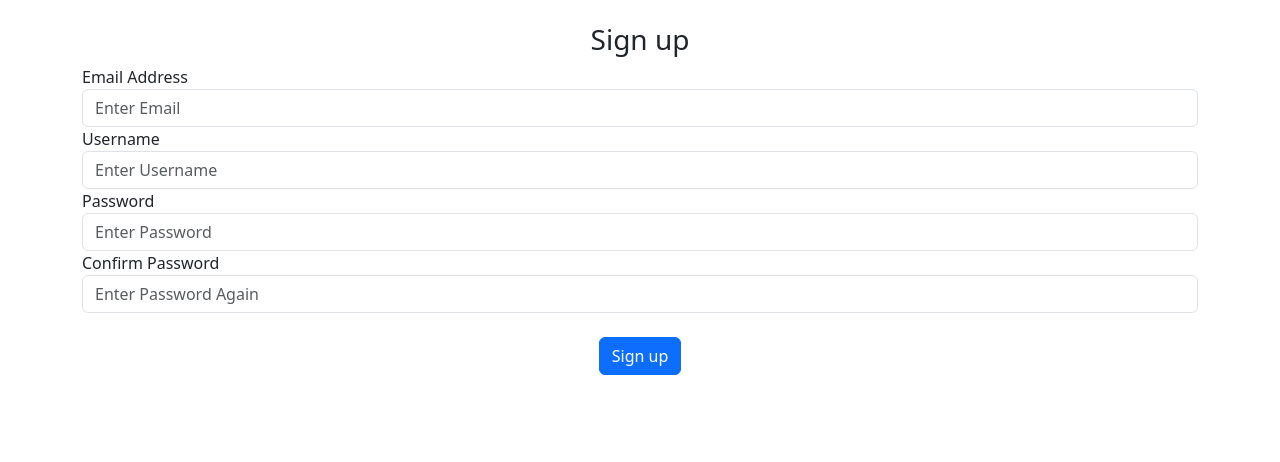
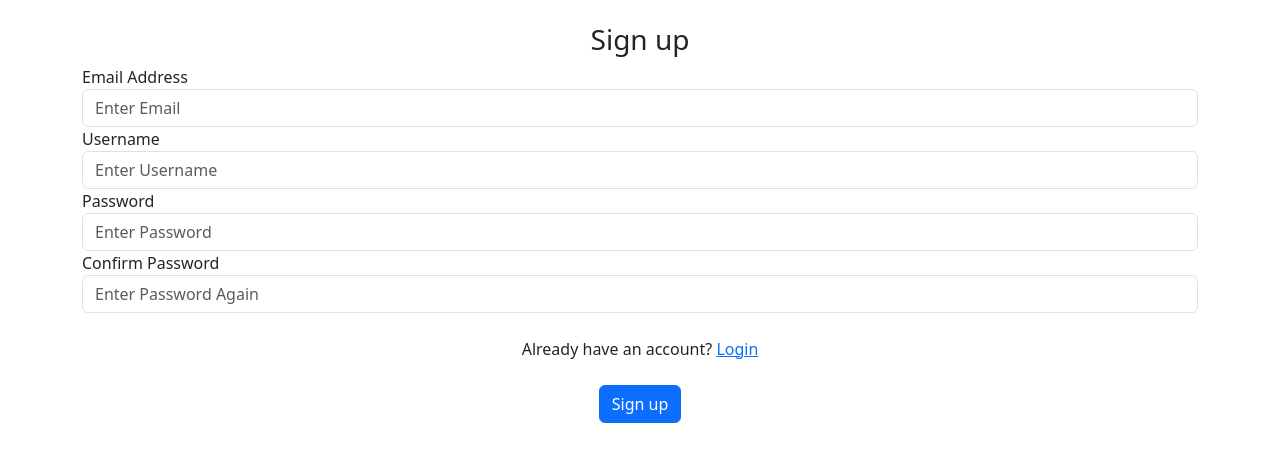
Before and after one commit to viinay18/blog_website, a Flask app: page /sign-up in a window 1280 px wide. Shown: the part 57-519 px from the top of the page. Run offline with Flask 3, Linux system fonts and the light colour scheme; some libraries are stand-ins or nearby versions.

Commit message:
Update signup.html

```diff
--- a/website/templates/signup.html
+++ b/website/templates/signup.html
@@ -38,6 +38,8 @@
         />
         <br>
         <div  align ="center">
+            <span>Already have an account? </span><a href="/login">Login</a>
+            <br><br>
             <button class="btn btn-primary" type ="submit">Sign up</button>
         </div>
     </div>
```
